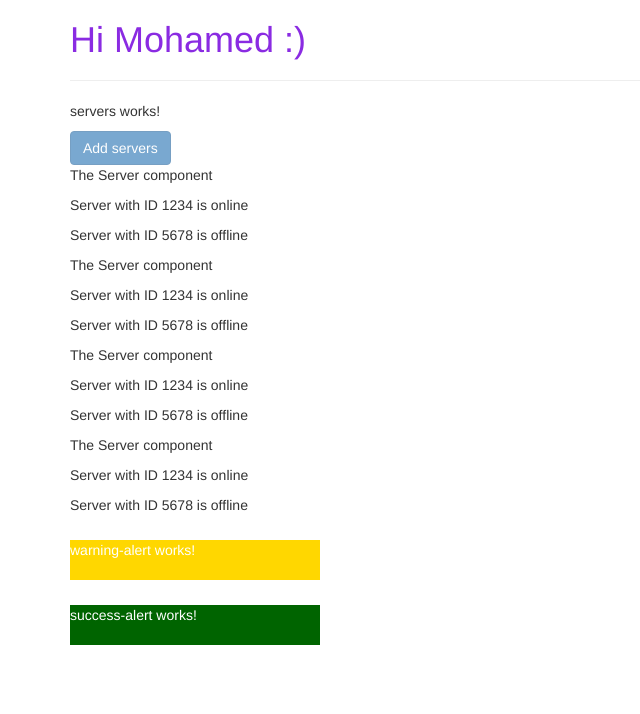
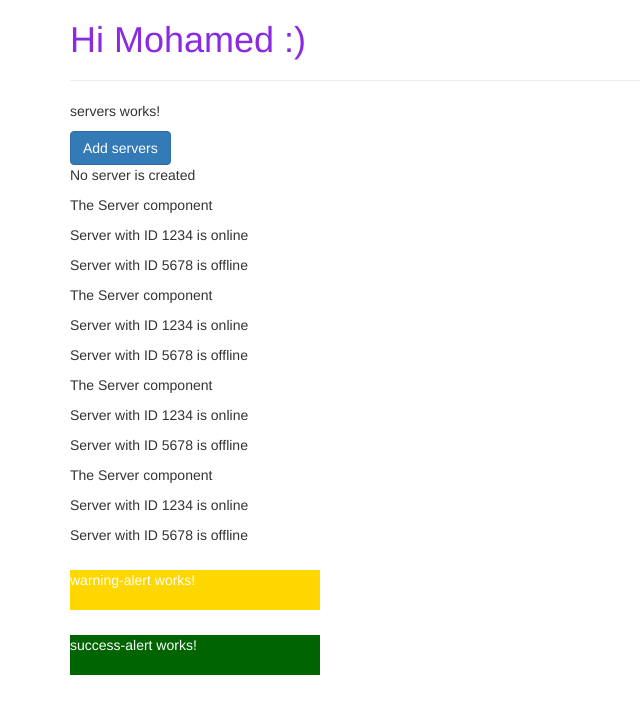
Before and after one commit to mohamedsgap/angular-palyground-2, an Angular app: page / in a window 1280 px wide. Shown: the top 714 px of the page, without its empty margins (0-640 px from the left). Built offline with nearby package versions, Linux system fonts and the light colour scheme.

Commit message:
play with Event Binding

```diff
--- a/src/app/servers/servers.component.html
+++ b/src/app/servers/servers.component.html
@@ -1,7 +1,12 @@
 <p>servers works!</p>
-<button class="btn btn-primary" [disabled]="!allowAddServers">
+<button
+  class="btn btn-primary"
+  [disabled]="!allowAddServers"
+  (click)="onServerCrate()"
+>
   Add servers
 </button>
+<p>{{ serverCreation }}</p>
 <app-server></app-server>
 <app-server></app-server>
 <app-server></app-server>
--- a/src/app/servers/servers.component.ts
+++ b/src/app/servers/servers.component.ts
@@ -8,12 +8,18 @@ import { Component, OnInit } from '@angular/core';
   styleUrls: ['./servers.component.css'],
 })
 export class ServersComponent implements OnInit {
-  allowAddServers: boolean = true;
+  allowAddServers: boolean = false;
+  serverCreation: string = 'No server is created';
+
   constructor() {
     setTimeout(() => {
-      this.allowAddServers = false;
+      this.allowAddServers = true;
     }, 5000);
   }
 
   ngOnInit(): void {}
+
+  onServerCrate() {
+    this.serverCreation = 'Server is created successfully';
+  }
 }
```
